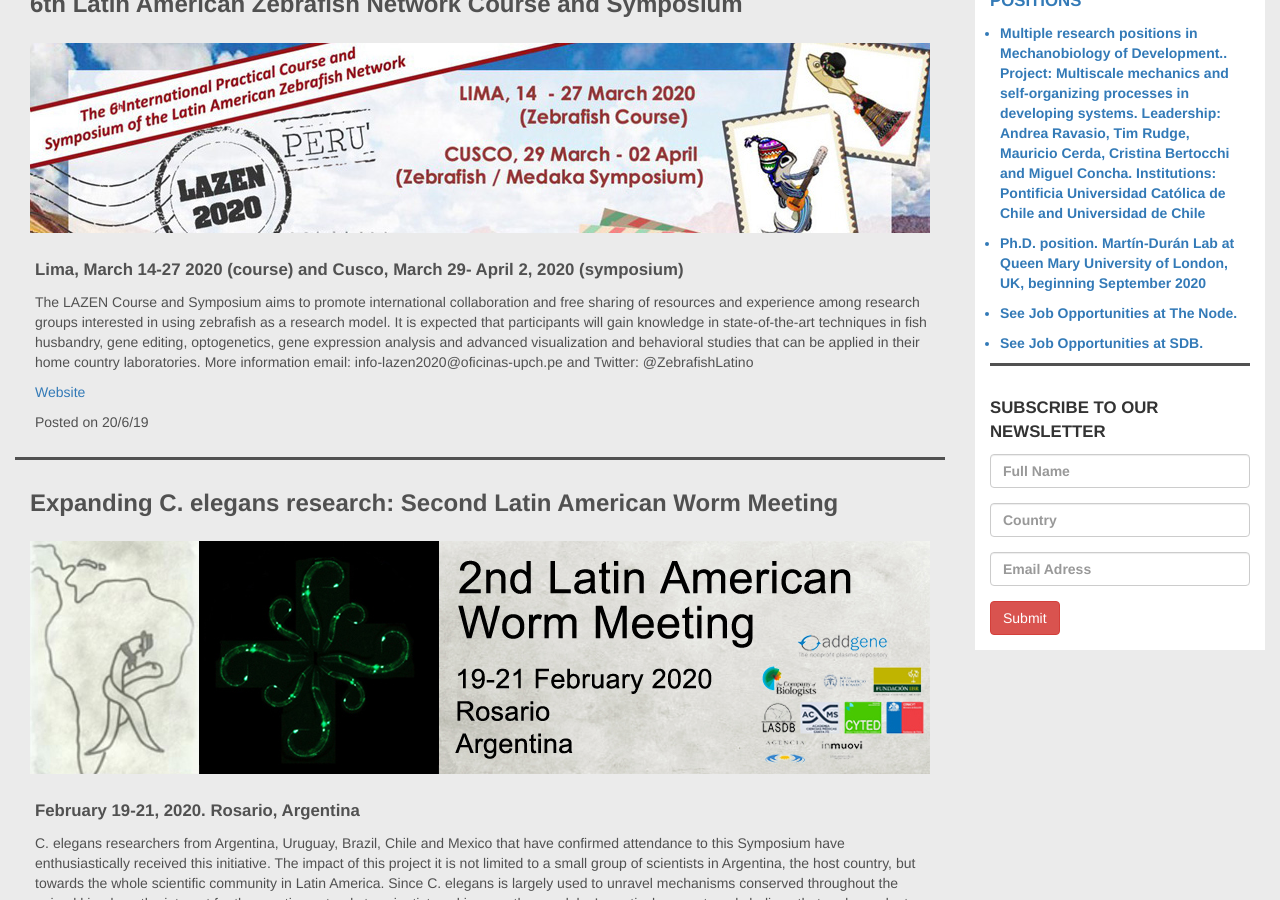
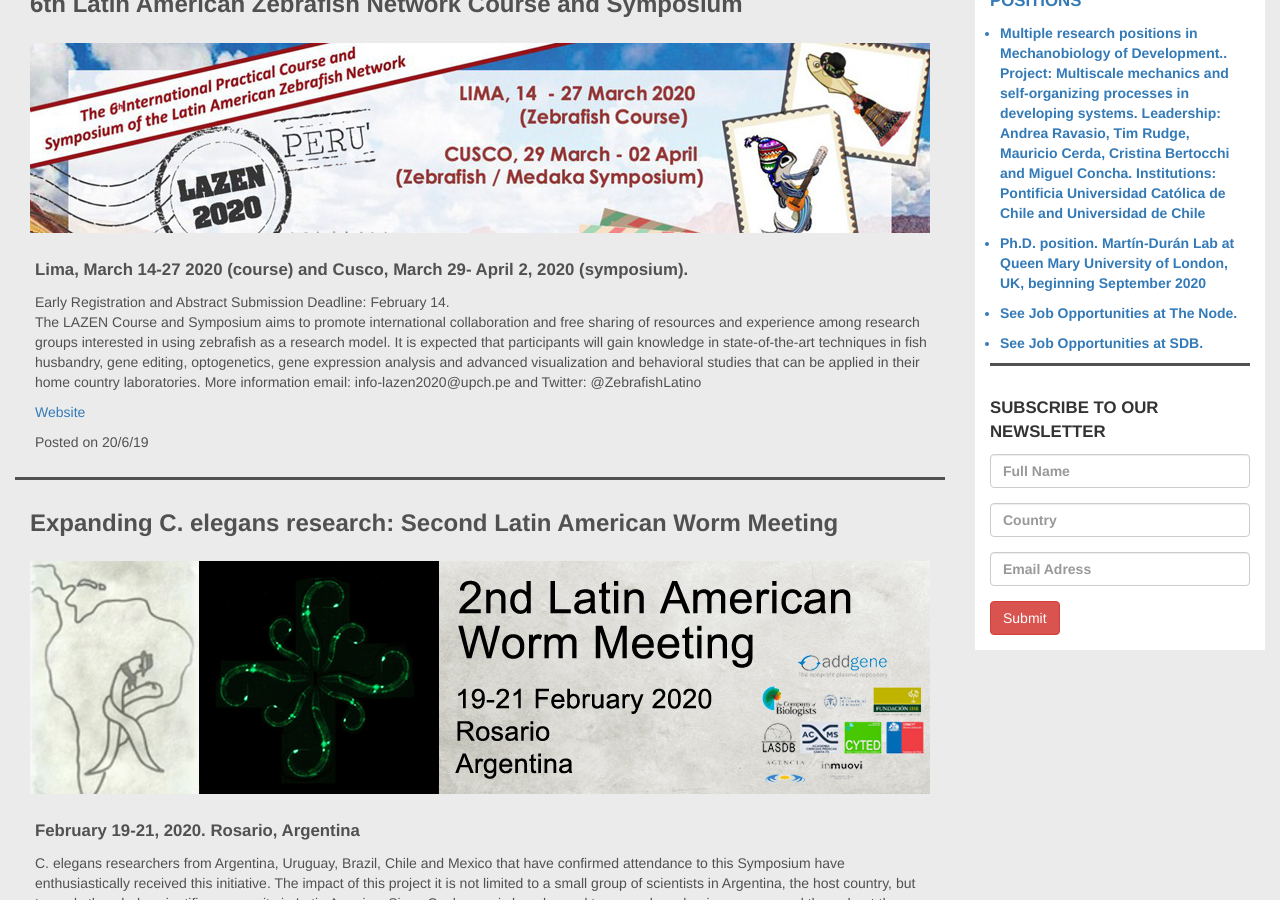
Before and after one commit to lasdb/lasdb.github.io, a Jekyll site: the page built from _posts/2000-01-01-news.markdown, in a window 1280 px wide and 900 px high, scrolled down 852 px. Built offline with Jekyll 4.4.1, drawn with Linux system fonts in a browser that asks for light colours; nearby versions of some CDN libraries.

Commit message:
Update 2000-01-01-news.markdown

```diff
--- a/_posts/2000-01-01-news.markdown
+++ b/_posts/2000-01-01-news.markdown
@@ -16,12 +16,12 @@ news:
 
   - title: '6th Latin American Zebrafish Network Course and Symposium'
     date: '20/6/19'
-    subtitle: 'Lima, March 14-27 2020 (course) and Cusco, March 29- April 2, 2020 (symposium)'
-    body: 'The LAZEN Course and Symposium aims to promote international collaboration and free sharing of resources and experience among research groups interested in using zebrafish as a research model. It is expected that participants will gain knowledge in state-of-the-art techniques in fish husbandry, gene editing, optogenetics, gene expression analysis and advanced visualization and behavioral studies that can be applied in their home country laboratories.
-    More information email: info-lazen2020@oficinas-upch.pe and Twitter: @ZebrafishLatino'
+    subtitle: 'Lima, March 14-27 2020 (course) and Cusco, March 29- April 2, 2020 (symposium).'
+    body: 'Early Registration and Abstract Submission Deadline: February 14. <br>The LAZEN Course and Symposium aims to promote international collaboration and free sharing of resources and experience among research groups interested in using zebrafish as a research model. It is expected that participants will gain knowledge in state-of-the-art techniques in fish husbandry, gene editing, optogenetics, gene expression analysis and advanced visualization and behavioral studies that can be applied in their home country laboratories.
+    More information email: info-lazen2020@upch.pe and Twitter: @ZebrafishLatino'
     imageSm: 'img/news/lazen2020-sm.jpg'
     imageBg: '../img/news/lazen2020-bg.jpg'
-    URL: 'http://lazen.fcien.edu.uy/'
+    URL: 'https://www.lazenperu2020.org/'
 
   - title: 'Expanding C. elegans research:  Second Latin American Worm Meeting'
     date: '11/8/19'
```
